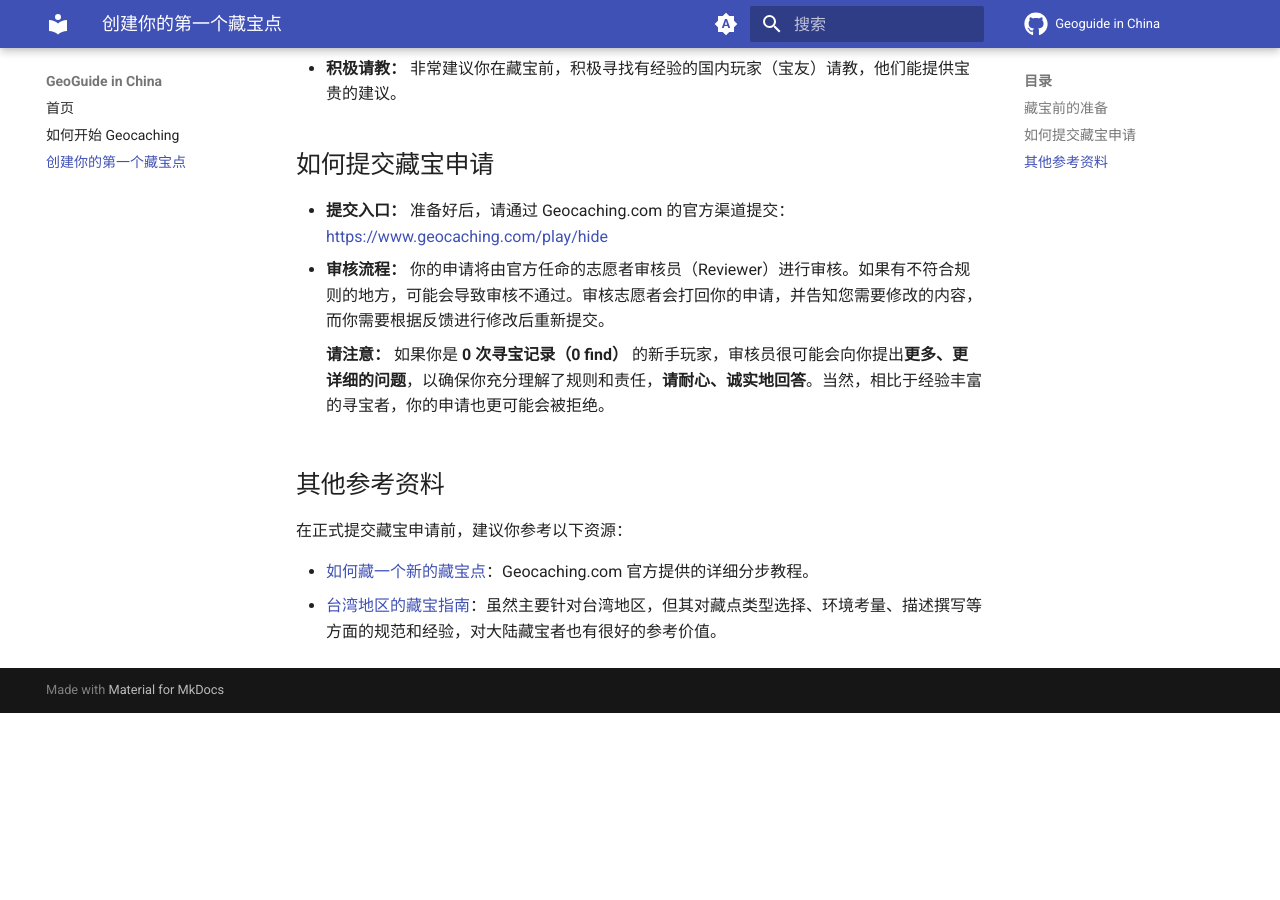
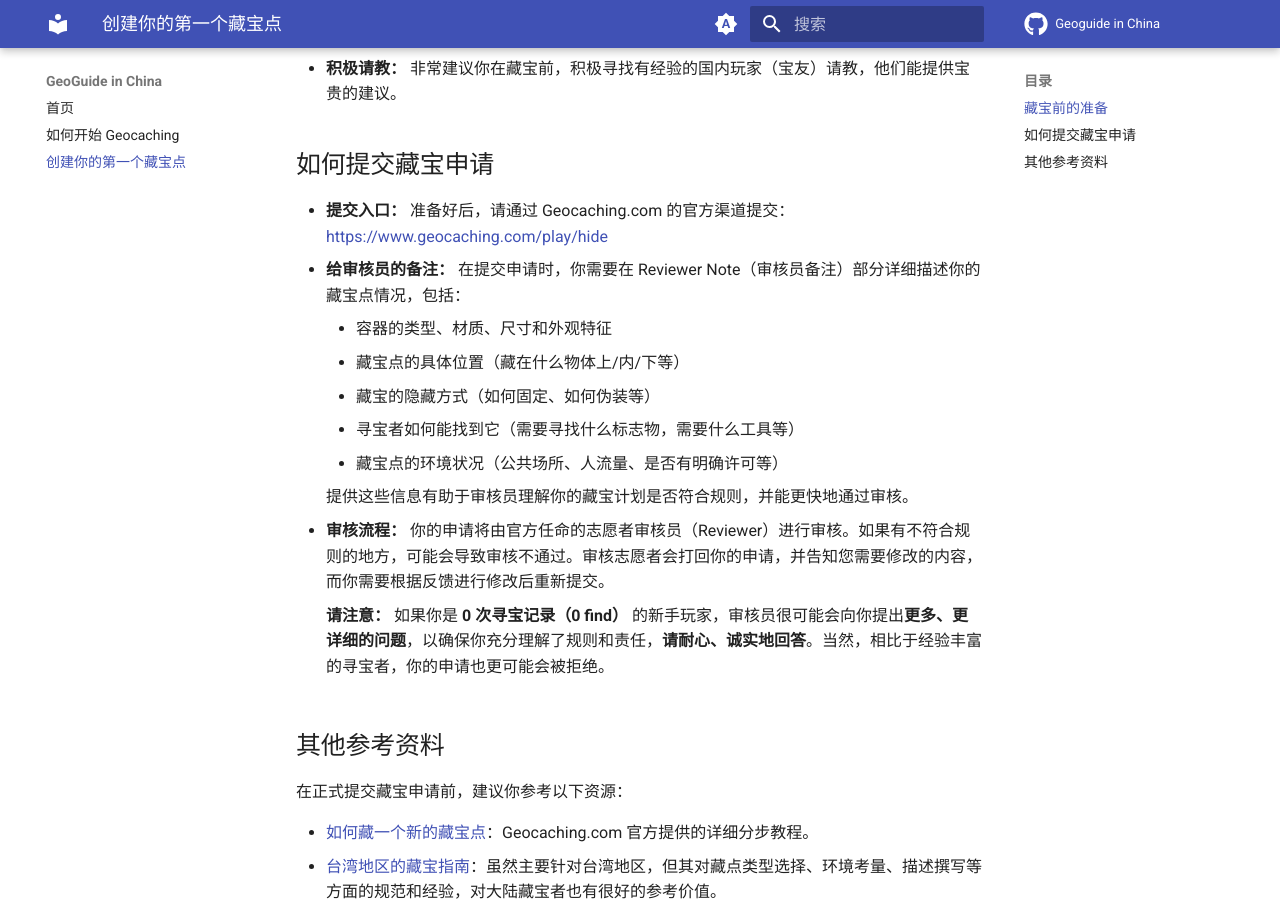
Before and after one commit to Konano/geoguide-in-china, an MkDocs documentation site: the page built from docs/hiding-a-cache.md, in a window 1280 px wide and 900 px high, scrolled down 965 px. Built offline with MkDocs 1.6.1 and Material for MkDocs 9.7.7, drawn with Linux system fonts in a browser that asks for light colours; comment, search, counter and statistics services are not loaded; before the commit the page ends 1678 px from its top, so only the background shows below that.

Commit message:
补充提交藏宝申请时审核员备注的详细信息

```diff
--- a/docs/hiding-a-cache.md
+++ b/docs/hiding-a-cache.md
@@ -26,6 +26,16 @@
 ## 如何提交藏宝申请
 
 *  **提交入口：** 准备好后，请通过 Geocaching.com 的官方渠道提交：[https://www.geocaching.com/play/hide](https://www.geocaching.com/play/hide)
+*  **给审核员的备注：** 在提交申请时，你需要在 Reviewer Note（审核员备注）部分详细描述你的藏宝点情况，包括：
+
+    *  容器的类型、材质、尺寸和外观特征
+    *  藏宝点的具体位置（藏在什么物体上/内/下等）
+    *  藏宝的隐藏方式（如何固定、如何伪装等）
+    *  寻宝者如何能找到它（需要寻找什么标志物，需要什么工具等）
+    *  藏宝点的环境状况（公共场所、人流量、是否有明确许可等）
+
+    提供这些信息有助于审核员理解你的藏宝计划是否符合规则，并能更快地通过审核。
+
 *  **审核流程：** 你的申请将由官方任命的志愿者审核员（Reviewer）进行审核。如果有不符合规则的地方，可能会导致审核不通过。审核志愿者会打回你的申请，并告知您需要修改的内容，而你需要根据反馈进行修改后重新提交。
 
     **请注意：** 如果你是 **0 次寻宝记录（0 find）** 的新手玩家，审核员很可能会向你提出**更多、更详细的问题**，以确保你充分理解了规则和责任，**请耐心、诚实地回答**。当然，相比于经验丰富的寻宝者，你的申请也更可能会被拒绝。
```
